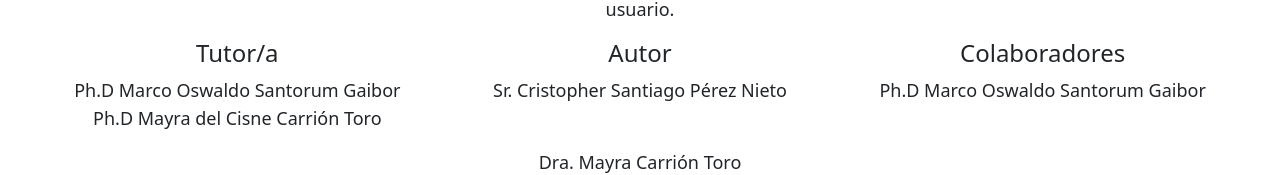
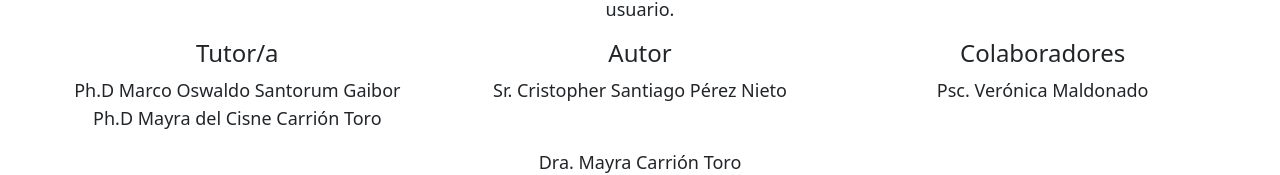
Before and after one commit to Cristopher0206/LudoBrainTest, a Next.js app in the folder ludobraintest_v2_0_0/: page /creditos in a window 1280 px wide. Shown: the part 402-577 px from the top of the page. Built offline with nearby package versions, Linux system fonts and the light colour scheme.

Commit message:
Changing credits page

```diff
--- a/ludobraintest_v2_0_0/pages/creditos.js
+++ b/ludobraintest_v2_0_0/pages/creditos.js
@@ -53,7 +53,7 @@ export default function Creditos() {
                     </div>
                     <div className={`col-4`}>
                         <h4 className={`flex justify-center`}>Colaboradores</h4>
-                        <div className={`flex justify-center text-lg`}>Ph.D Marco Oswaldo Santorum Gaibor</div>
+                        <div className={`flex justify-center text-lg`}>Psc. Verónica Maldonado</div>
                     </div>
                 </div>
                 <div className={`pt-3 row`}>
```
